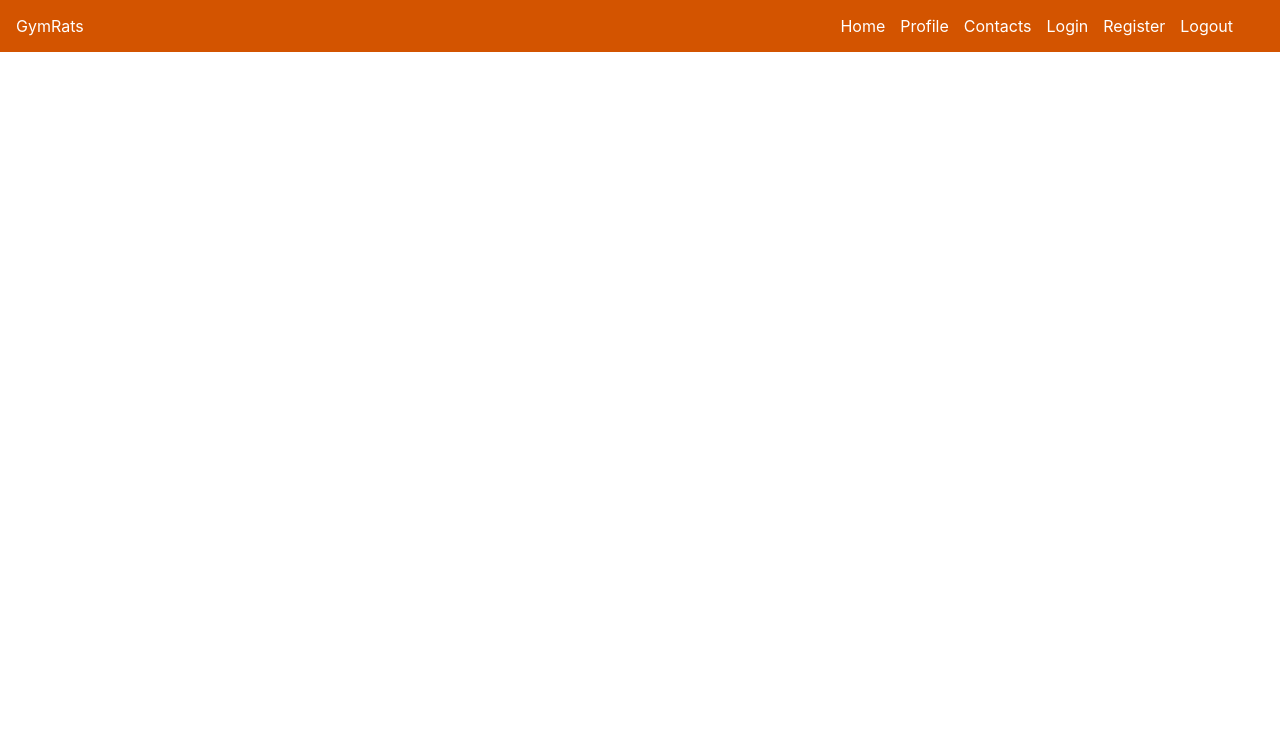
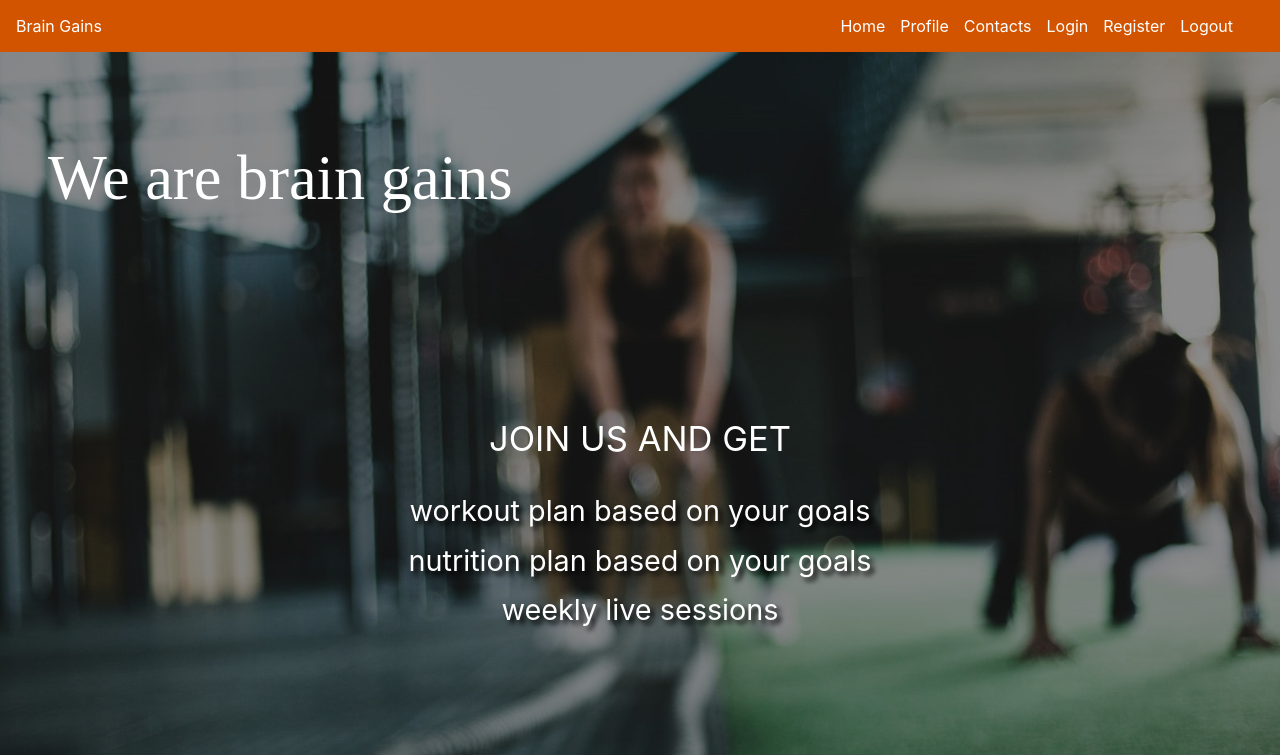
Before and after one commit to IvanTsve/fit-react-app, a React (Create React App) app: page / in a window 1280 px wide. Shown: the top 755 px of the page. Built offline with nearby package versions, Linux system fonts and the light colour scheme.

Commit message:
add home page

```diff
--- a/src/App.css
+++ b/src/App.css
@@ -38,3 +38,27 @@ a {
   text-decoration: none;
   color: #ffffff;
 }
+
+.site-main {
+
+  background-color: rgb(184, 153, 184);
+}
+
+.site-cta {
+  margin: 4em auto;
+  border: 2px solid white;
+  background: #1abc9c;
+  border-radius: 5px;
+  padding: 0.4em 1em;
+  letter-spacing: 4px;
+  color: white;
+  display: inline-block;
+}
+
+.site-cta:hover {
+  background: white;
+  color: #1abc9c;
+  transition: 0.4s;
+  border: 2px solid #1abc9c;
+
+}
--- a/src/components/header/header.js
+++ b/src/components/header/header.js
@@ -7,7 +7,7 @@ class Header extends Component {
         return (
 
             <header className="site-header">
-                <Link to="/">GymRats</Link>
+                <Link to="/">Brain Gains</Link>
                 <nav className="header-navigation">
                     <ul>
                         <li><Link to="/">Home</Link></li>
--- a/src/components/main/main.css
+++ b/src/components/main/main.css
@@ -0,0 +1,42 @@
+.site-home {
+    background-image: url(/src/images/photo-1534258936925-c58bed479fcb.jpg);
+    background-size: cover;
+    background-repeat: no-repeat;
+    background-position: center;
+    position: relative;
+    color: white;
+    height: 100%;
+}
+
+.site-home:before {
+    content: '';
+    display: block;
+    top: 0;
+    right: 0;
+    bottom: 0;
+    left: 0;
+    position: absolute;
+    background: rgba(0, 0, 0, 0.4);
+}
+
+.site-about  {
+    position: relative;
+    padding: 2em;
+    font-size: 1.5em;
+    display: flex;
+    flex-direction: column;
+}
+
+.site-about  .benefits {
+    padding-left: 0;
+    font-size: 1.2em;
+    padding-bottom: 1em;
+    margin: 0 auto;
+    margin-top: 5em;
+    text-align: center;
+}
+
+.benefits li {
+    padding-bottom: 0.5em;
+    text-shadow: 4px 4px 5px rgb(0, 0, 0);
+}
--- a/src/components/main/main.js
+++ b/src/components/main/main.js
@@ -1,11 +1,28 @@
 import React, { Component } from "react";
+import { Link } from 'react-router-dom';
+
 import './main.css';
+
 
 class Main extends Component {
     render() {
         return (
-            <main className="site-main">
-                <div className="site-main"></div>
+            <main>
+                <div className="site-home">
+                    <div className="site-about">
+                        <h1>We are brain gains</h1>
+                        <div>
+                            <ul className="benefits">
+                                <p className="benefits">JOIN US AND GET</p>
+                                <li>workout plan based on your goals</li>
+                                <li>nutrition plan based on your goals</li>
+                                <li>weekly live sessions</li>
+                                <Link className="site-cta" to="/user/register">JOIN</Link>
+                            </ul>
+                        </div>
+                    </div>
+                </div>
+
             </main>
         )
     }
--- a/src/components/user/user.css
+++ b/src/components/user/user.css
@@ -1,4 +1,3 @@
 .site-main {
     display: flex;
-    background-color: rgb(184, 153, 184);
-}
+  }
--- a/src/components/user/user.js
+++ b/src/components/user/user.js
@@ -5,9 +5,12 @@ import './user.css';
 
 function User(params) {
     return (
-        <main className="site-main">
-            <UserProfile />
-            <UserPost />
+        <main >
+            <div className="site-main">
+                <UserProfile />
+                <UserPost />
+            </div>
+
 
         </main>
     )
```
Also changed, not shown: public/images/photo-1534258936925-c58bed479fcb.jfif (deleted), src/components/Buttons/mainCta.css (added), src/components/Buttons/mainCta.js (added), src/images/photo-1534258936925-c58bed479fcb.jpg (added).
